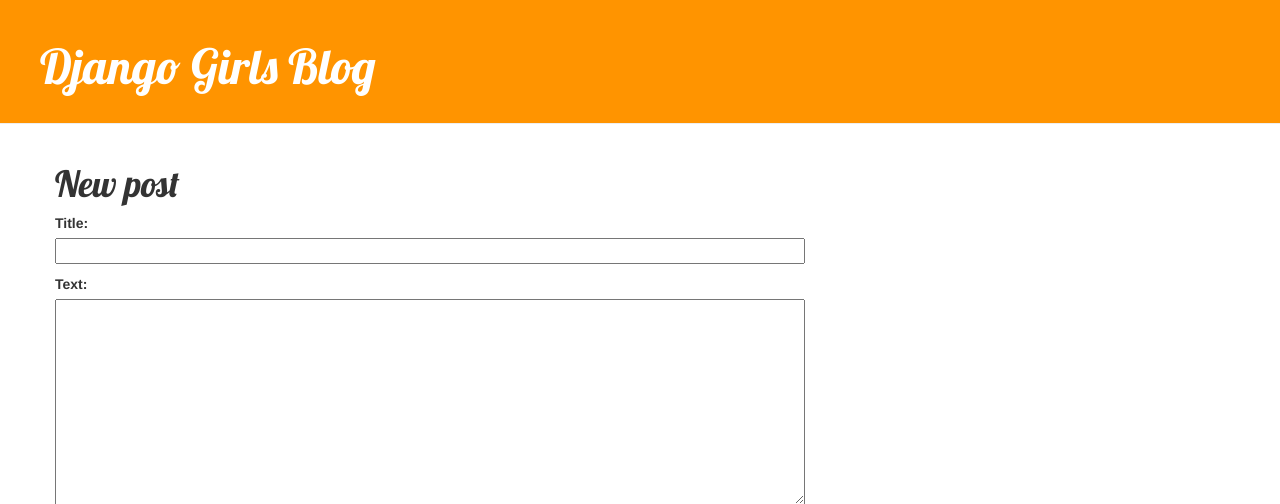
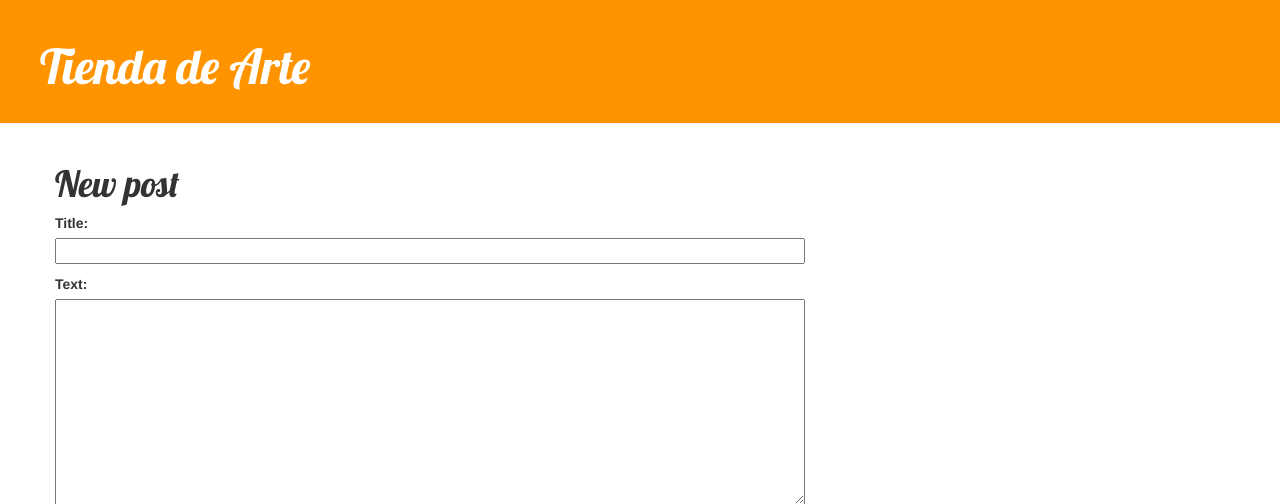
Before and after one commit to luis-valdez/my-first-blog, a Django app: page /post/new in a window 1280 px wide. Shown: the top 504 px of the page. Run offline with Django 3.2, Linux system fonts and the light colour scheme; some libraries are stand-ins or nearby versions.

Commit message:
Modificacion del titulo

```diff
--- a/blog/templates/blog/base.html
+++ b/blog/templates/blog/base.html
@@ -1,7 +1,7 @@
 {% load static %}
 <html>
     <head>
-        <title>Django Girls blog</title>
+        <title>Tienda de Arte</title>
         <link rel="stylesheet" href="//maxcdn.bootstrapcdn.com/bootstrap/3.2.0/css/bootstrap.min.css">
         <link rel="stylesheet" href="//maxcdn.bootstrapcdn.com/bootstrap/3.2.0/css/bootstrap-theme.min.css">
         <link href='//fonts.googleapis.com/css?family=Lobster&subset=latin,latin-ext' rel='stylesheet' type='text/css'>
@@ -13,7 +13,7 @@
             {% if user.is_authenticated %}
                 <a href="{% url 'post_new' %}" class="top-menu"><span class="glyphicon glyphicon-plus"></span></a>
             {% endif %}
-            <h1><a href="/">Django Girls Blog</a></h1>
+            <h1><a href="/">Tienda de Arte</a></h1>
         </div>
         <div class="content container">
             <div class="row">
--- a/blog/views.py
+++ b/blog/views.py
@@ -7,7 +7,7 @@ from .forms import PostForm
 
 
 def post_list(request):
-    posts = Post.objects.filter(published_date__lte=timezone.now()).order_by('published_date')
+    posts = --Post.objects.filter(published_date__lte=timezone.now()).order_by('published_date')
     return render(request, 'blog/post_list.html', {'posts': posts})
 
 def post_detail(request, pk):
```
